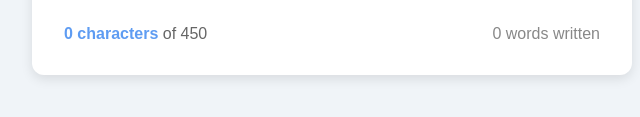
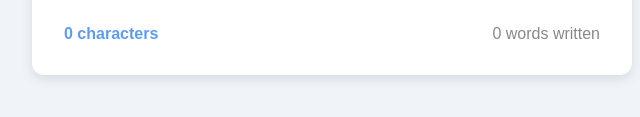
Before and after one commit to codingwhiz-BackendDev/Word-Counter, a plain HTML site: page index.html in a window 1280 px wide. Shown: the part 505-622 px from the top of the page, 308-948 px from the left. Drawn offline with Linux system fonts and the light colour scheme.

Commit message:
Update index.html

```diff
--- a/index.html
+++ b/index.html
@@ -88,8 +88,6 @@
         <div class="row">
             <div>
                 <span id="parag">0 characters</span>
-                <span>of</span>
-                <span>450</span>
             </div>
             <div id="space">0 words written</div>
         </div>
```
